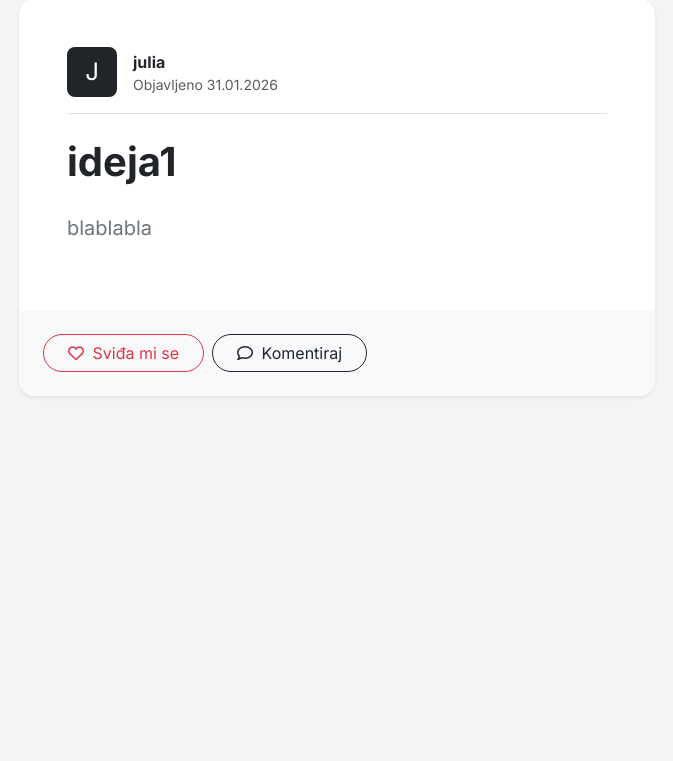
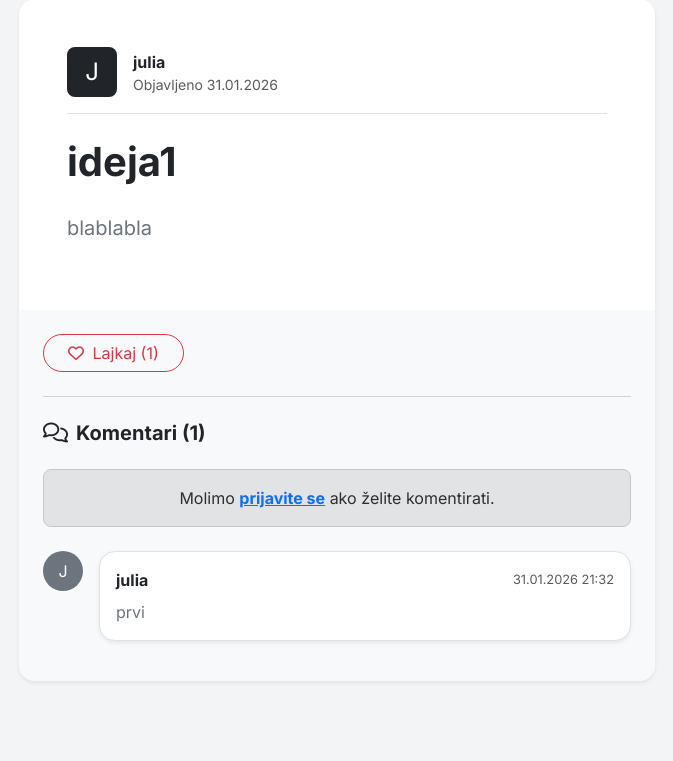
Before and after one commit to MihaelHerenda/ProgramiranjeZaWebZavrsni, a Django app: page /post/1/ in a window 1280 px wide. Shown: the part 136-897 px from the top of the page, without its empty margins (303-976 px from the left). Before the commit the page ends 533 px from the top, so only its background shows below. Run offline with Django 5.2, Linux system fonts and the light colour scheme; data comes from the database, SQL or seed files in the repository; both versions use the stored data as it was after the commit.

Commit message:
Kreirani funkcionalni Comment i Like

```diff
--- a/moj_app/forms.py
+++ b/moj_app/forms.py
@@ -1,7 +1,23 @@
 from django import forms
-from .models import Post
+from .models import Post, Comment
 
 class PostForm(forms.ModelForm):
     class Meta:
         model = Post
         fields = ['title', 'content']
+        widgets = {
+            'title': forms.TextInput(attrs={'class': 'form-control', 'placeholder': 'Naslov ideje'}),
+            'content': forms.Textarea(attrs={'class': 'form-control', 'rows': 4, 'placeholder': 'Opišite svoju ideju...'}),
+        }
+
+class CommentForm(forms.ModelForm):
+    class Meta:
+        model = Comment
+        fields = ['content']
+        widgets = {
+            'content': forms.Textarea(attrs={
+                'class': 'form-control',
+                'rows': 2,
+                'placeholder': 'Napiši svoj komentar...'
+            }),
+        }
--- a/moj_app/views.py
+++ b/moj_app/views.py
@@ -1,40 +1,74 @@
 from django.shortcuts import render, redirect, get_object_or_404
 from django.contrib.auth.forms import UserCreationForm
 from django.contrib.auth.decorators import login_required
-from .models import Post
-from .forms import PostForm
+from .models import Post, Like, Comment
+from .forms import PostForm, CommentForm
 
-# 1. REGISTRACIJA
+
 def register(request):
     if request.method == 'POST':
         form = UserCreationForm(request.POST)
         if form.is_valid():
             form.save()
-            return redirect('login') # Nakon reg. šalji na login
+            return redirect('login')
     else:
         form = UserCreationForm()
     return render(request, 'registration/register.html', {'form': form})
 
-# 2. LISTA POSTOVA (Naslovnica)
 def post_list(request):
-    posts = Post.objects.all().order_by('-created_at') # Najnoviji prvi
+    posts = Post.objects.all().order_by('-created_at')
     return render(request, 'posts/post_list.html', {'posts': posts})
 
-# 3. DETALJI POSTA
-def post_detail(request, pk):
-    post = get_object_or_404(Post, pk=pk)
-    return render(request, 'posts/post_detail.html', {'post': post})
-
-# 4. KREIRANJE POSTA (Samo za logirane)
 @login_required
 def post_create(request):
     if request.method == 'POST':
         form = PostForm(request.POST)
         if form.is_valid():
             post = form.save(commit=False)
-            post.author = request.user # Automatski dodaj autora
+            post.author = request.user
             post.save()
             return redirect('post_list')
     else:
         form = PostForm()
     return render(request, 'posts/post_form.html', {'form': form})
+
+
+def post_detail(request, pk):
+    post = get_object_or_404(Post, pk=pk)
+    comments = post.comments.all()
+
+    is_liked = False
+    if request.user.is_authenticated:
+        if post.likes.filter(user=request.user).exists():
+            is_liked = True
+
+    if request.method == 'POST':
+        if not request.user.is_authenticated:
+            return redirect('login')
+
+        form = CommentForm(request.POST)
+        if form.is_valid():
+            comment = form.save(commit=False)
+            comment.post = post
+            comment.author = request.user
+            comment.save()
+            return redirect('post_detail', pk=post.pk)
+    else:
+        form = CommentForm()
+
+    return render(request, 'posts/post_detail.html', {
+        'post': post,
+        'comments': comments,
+        'form': form,
+        'is_liked': is_liked
+    })
+
+@login_required
+def like_post(request, pk):
+    post = get_object_or_404(Post, pk=pk)
+    like, created = Like.objects.get_or_create(user=request.user, post=post)
+
+    if not created:
+        like.delete()
+
+    return redirect('post_detail', pk=pk)
--- a/moj_projekt/urls.py
+++ b/moj_projekt/urls.py
@@ -6,13 +6,15 @@ from moj_app import views
 urlpatterns = [
     path('admin/', admin.site.urls),
 
-    # AUTH RUTE
+    # AUTH
     path('register/', views.register, name='register'),
     path('login/', auth_views.LoginView.as_view(template_name='registration/login.html'), name='login'),
     path('logout/', auth_views.LogoutView.as_view(), name='logout'),
 
-    # POST RUTE
-    path('', views.post_list, name='post_list'), # Naslovnica
+    # POST
+    path('', views.post_list, name='post_list'),
     path('post/<int:pk>/', views.post_detail, name='post_detail'),
     path('post/new/', views.post_create, name='post_create'),
+
+    path('post/<int:pk>/like/', views.like_post, name='like_post'),
 ]
--- a/templates/posts/post_detail.html
+++ b/templates/posts/post_detail.html
@@ -3,12 +3,15 @@
 {% block content %}
 <div class="row justify-content-center">
     <div class="col-lg-10">
+        <!-- Gumb za povratak -->
         <a href="{% url 'post_list' %}" class="btn btn-light btn-sm mb-4 rounded-pill px-3">
             <i class="fas fa-arrow-left me-1"></i> Natrag
         </a>
 
-        <div class="card border-0 shadow-sm rounded-4 overflow-hidden">
+        <!-- Glavna kartica posta -->
+        <div class="card border-0 shadow-sm rounded-4 overflow-hidden mb-5">
             <div class="card-body p-4 p-lg-5">
+                <!-- Zaglavlje posta (Autor i datum) -->
                 <div class="d-flex align-items-center mb-4 pb-3 border-bottom">
                     <div class="bg-dark text-white rounded-3 d-flex align-items-center justify-content-center me-3" style="width: 50px; height: 50px;">
                         <span class="fs-4">{{ post.author.username|slice:":1"|upper }}</span>
@@ -19,6 +22,7 @@
                     </div>
                 </div>
 
+                <!-- Naslov i Sadržaj -->
                 <h1 class="display-6 fw-bold mb-4">{{ post.title }}</h1>
 
                 <div class="content-body fs-5 text-secondary" style="line-height: 1.8;">
@@ -26,13 +30,81 @@
                 </div>
             </div>
 
-            <div class="card-footer bg-light p-4 d-flex gap-2 border-top-0">
-                <button class="btn btn-outline-danger rounded-pill px-4">
-                    <i class="far fa-heart me-1"></i> Sviđa mi se
-                </button>
-                <button class="btn btn-outline-dark rounded-pill px-4">
-                    <i class="far fa-comment me-1"></i> Komentiraj
-                </button>
+            <!-- INTERAKCIJA (Lajkovi i Komentari) -->
+            <div class="card-footer bg-light p-4 border-top-0">
+
+                <!-- SEKCIJA ZA LAJKANJE -->
+                <div class="mb-4">
+                    {% if user.is_authenticated %}
+                        <form action="{% url 'like_post' post.pk %}" method="POST">
+                            {% csrf_token %}
+                            <button type="submit" class="btn {% if is_liked %}btn-danger{% else %}btn-outline-danger{% endif %} rounded-pill px-4">
+                                <i class="{% if is_liked %}fas{% else %}far{% endif %} fa-heart me-1"></i>
+                                {% if is_liked %}Sviđa mi se{% else %}Lajkaj{% endif %}
+                                <span class="ms-1 fw-bold">({{ post.total_likes }})</span>
+                            </button>
+                        </form>
+                    {% else %}
+                        <a href="{% url 'login' %}" class="btn btn-outline-danger rounded-pill px-4">
+                            <i class="far fa-heart me-1"></i> Lajkaj ({{ post.total_likes }})
+                        </a>
+                    {% endif %}
+                </div>
+
+                <hr class="text-muted opacity-25 my-4">
+
+                <!-- SEKCIJA KOMENTARA -->
+                <h5 class="fw-bold mb-4">
+                    <i class="far fa-comments me-2"></i>Komentari ({{ comments.count }})
+                </h5>
+
+                <!-- Forma za dodavanje komentara -->
+                {% if user.is_authenticated %}
+                    <div class="mb-5">
+                        <form method="post">
+                            {% csrf_token %}
+                            <div class="d-flex gap-2 align-items-start">
+                                <div class="flex-grow-1">
+                                    {{ form.content }} <!-- Ovo renderira textarea iz forms.py -->
+                                </div>
+                                <button type="submit" class="btn btn-primary px-4 py-2">
+                                    <i class="fas fa-paper-plane"></i>
+                                </button>
+                            </div>
+                        </form>
+                    </div>
+                {% else %}
+                    <div class="alert alert-secondary rounded-3 mb-4 text-center">
+                        Molimo <a href="{% url 'login' %}" class="fw-bold">prijavite se</a> ako želite komentirati.
+                    </div>
+                {% endif %}
+
+                <!-- Lista postojećih komentara -->
+                <div class="comments-list">
+                    {% for comment in comments %}
+                        <div class="d-flex gap-3 mb-3">
+                            <!-- Avatar komentatora -->
+                            <div class="bg-secondary text-white rounded-circle d-flex align-items-center justify-content-center flex-shrink-0" style="width: 40px; height: 40px;">
+                                {{ comment.display_author|slice:":1"|upper }}
+                            </div>
+
+                            <!-- Oblačić s tekstom -->
+                            <div class="bg-white p-3 rounded-4 shadow-sm w-100 border">
+                                <div class="d-flex justify-content-between align-items-center mb-2">
+                                    <strong class="text-dark">{{ comment.display_author }}</strong>
+                                    <small class="text-muted" style="font-size: 0.8rem;">{{ comment.created_at|date:"d.m.Y H:i" }}</small>
+                                </div>
+                                <p class="mb-0 text-secondary" style="white-space: pre-wrap;">{{ comment.content }}</p>
+                            </div>
+                        </div>
+                    {% empty %}
+                        <div class="text-center py-4 text-muted opacity-75">
+                            <i class="far fa-comment-dots fa-2x mb-2"></i>
+                            <p>Još nema komentara. Budite prvi koji će podijeliti mišljenje!</p>
+                        </div>
+                    {% endfor %}
+                </div>
+
             </div>
         </div>
     </div>
```
Also changed, not shown: db.sqlite3.
